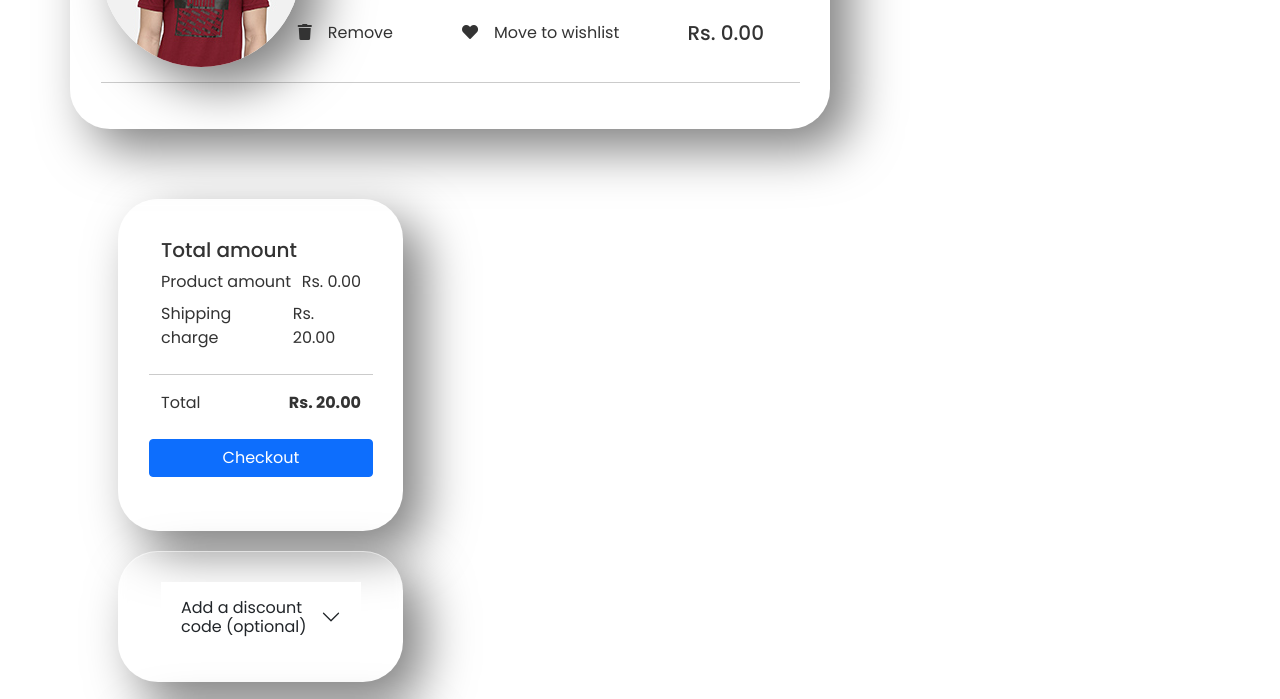
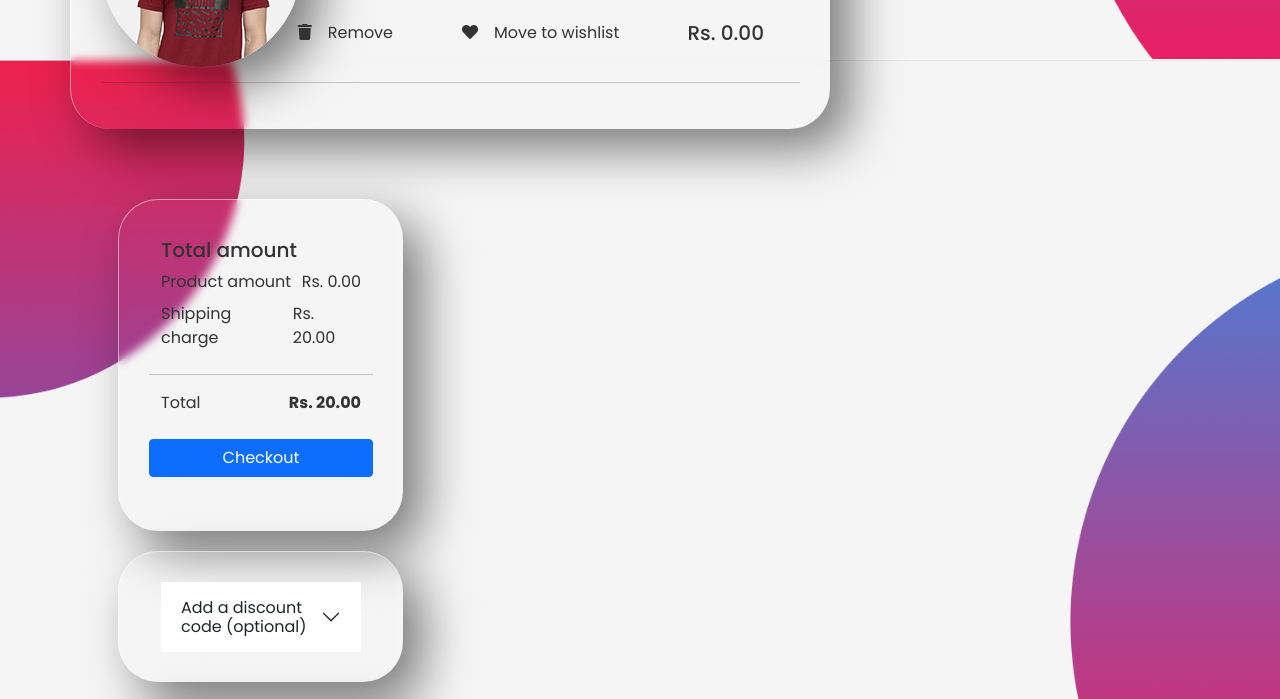
Before and after one commit to priyansiChogale/kwik, a plain HTML site: page cart.html in a window 1280 px wide. Shown: the part 741-1440 px from the top of the page. Drawn offline with nearby package versions, Linux system fonts and the light colour scheme.

Commit message:
Update styleCart.css

```diff
--- a/css/styleCart.css
+++ b/css/styleCart.css
@@ -33,7 +33,7 @@
 
 body{
     min-height: 100vh;
-    background-image: url(img/bgforwebsite.PNG);
+    background-image: url(../img/bgforwebsite.PNG);
     background-size: cover;
     /* background-color:whitesmoke;    #20203f */
     color: #333;    /*white*/
```
